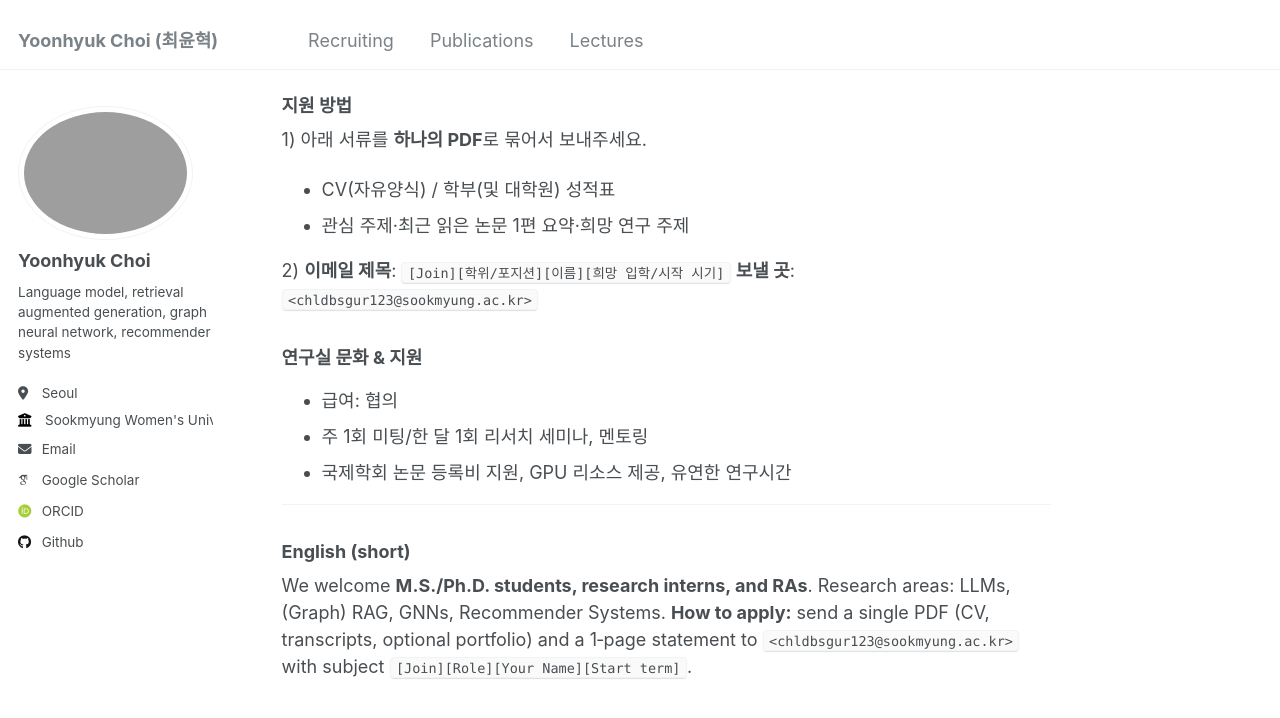
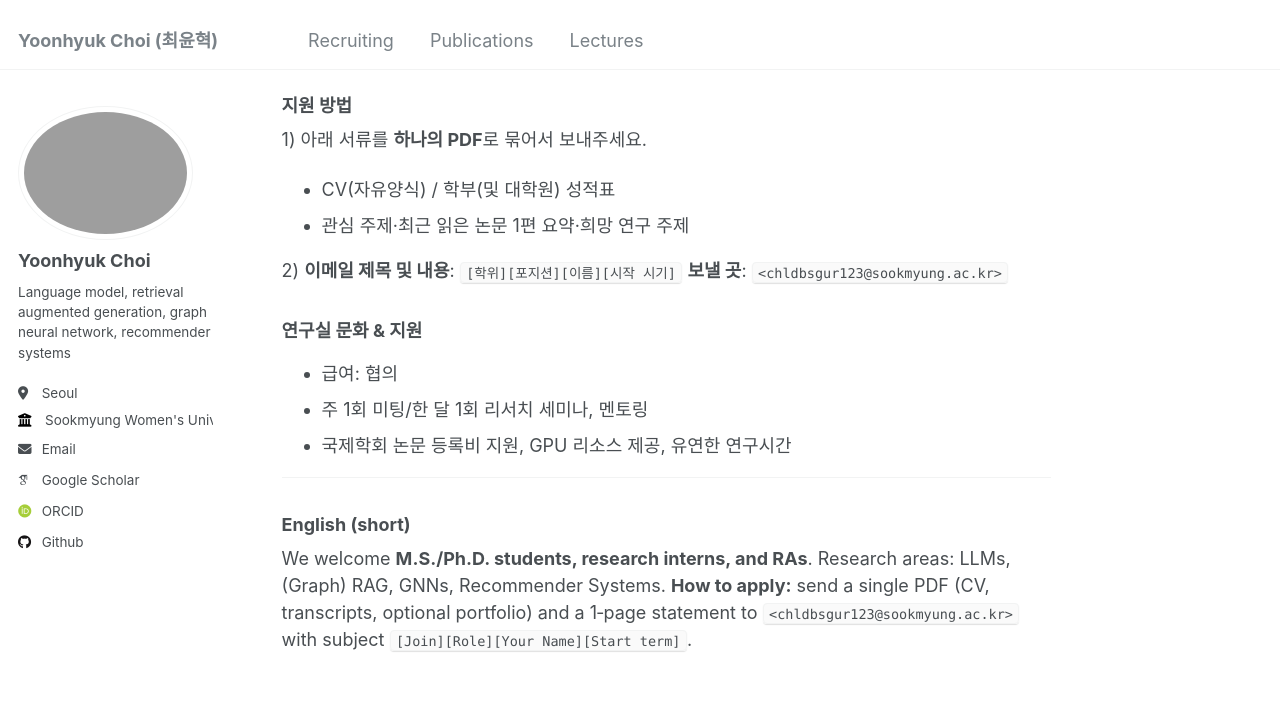
Before and after one commit to ChoiYoonHyuk/ChoiYoonHyuk.github.io, a Jekyll site: the page built from _pages/join.md, in a window 1280 px wide and 900 px high, scrolled down 609 px. Shown: the top 718 px of the window. Built offline with Jekyll 4.4.1, drawn with Linux system fonts in a browser that asks for light colours; some web fonts are replaced.

Commit message:
Update join.md

```diff
--- a/_pages/join.md
+++ b/_pages/join.md
@@ -38,7 +38,7 @@ toc_icon: "list"
 - CV(자유양식) / 학부(및 대학원) 성적표
 - 관심 주제·최근 읽은 논문 1편 요약·희망 연구 주제
 
-2) **이메일 제목**: `[Join][학위/포지션][이름][희망 입학/시작 시기]`
+2) **이메일 제목 및 내용**: `[학위][포지션][이름][시작 시기]`
 **보낼 곳**: `<chldbsgur123@sookmyung.ac.kr>`
 
 
```
